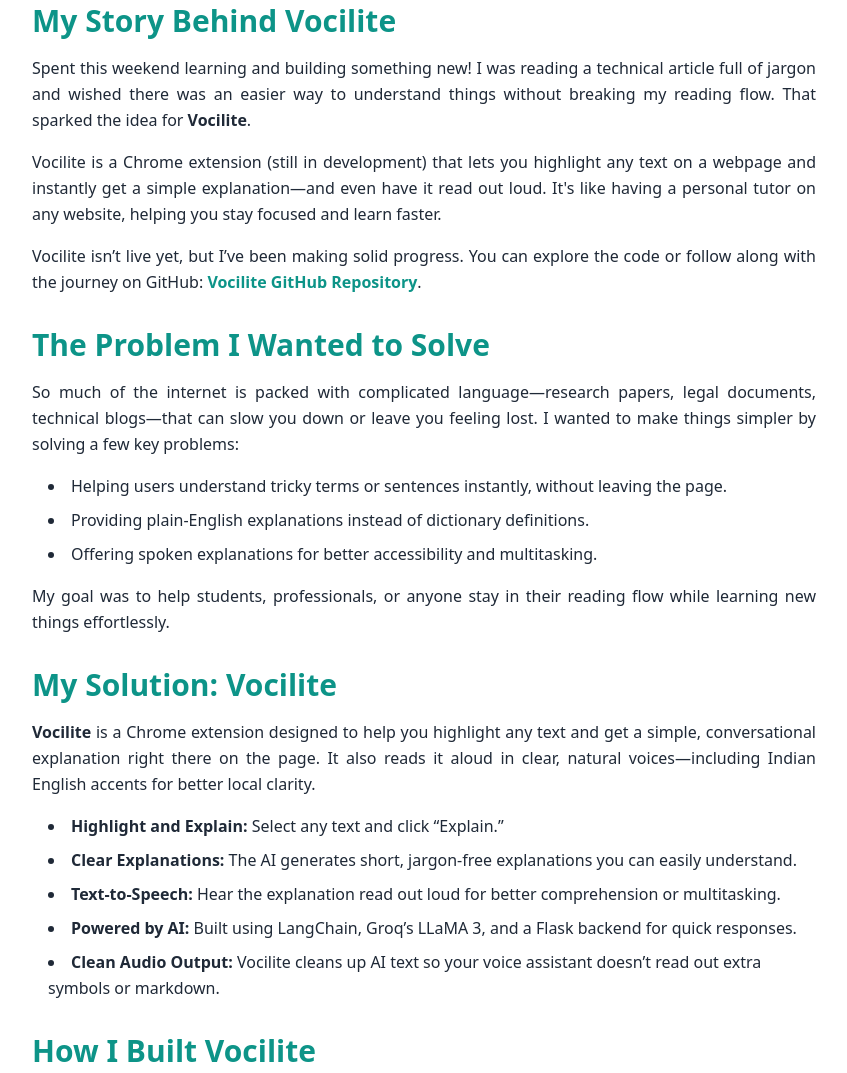
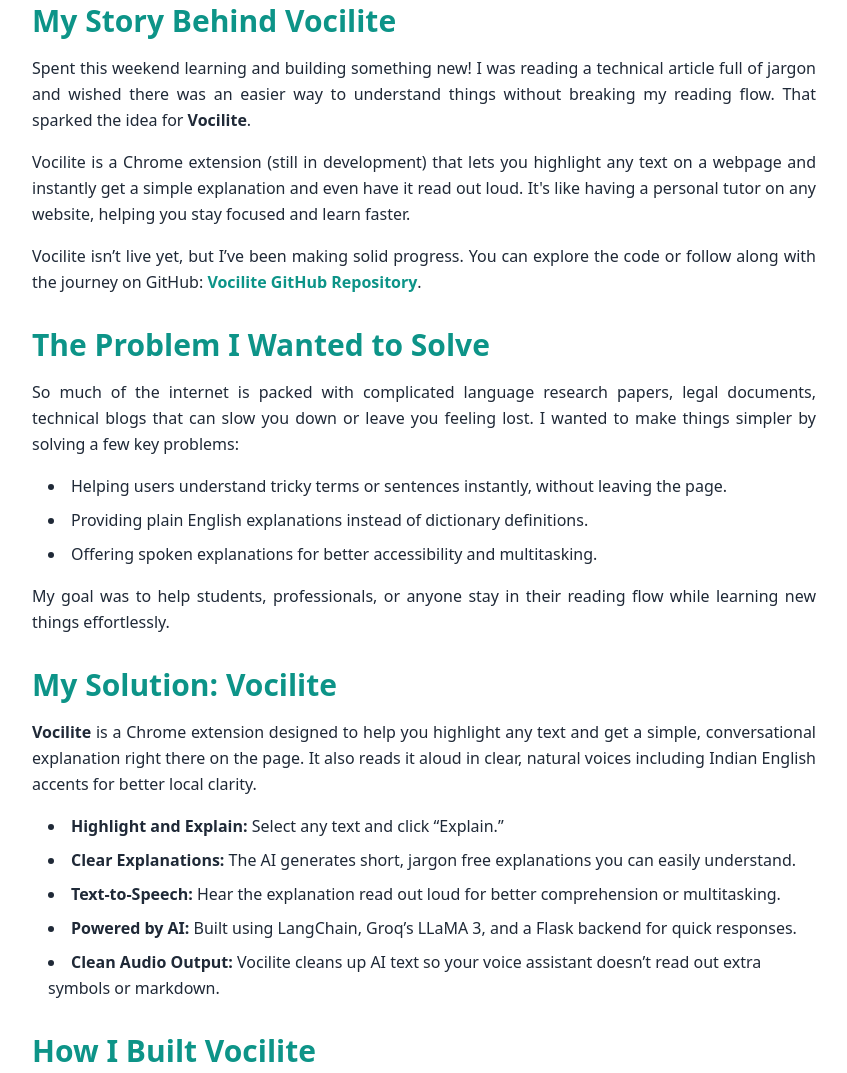
Before and after one commit to ashwinibhardwaj/blogs, a plain HTML site: page posts/vocilite_blog.html in a window 1280 px wide. Shown: the part 491-1564 px from the top of the page, without its empty margins (216-1063 px from the left). Drawn offline with nearby package versions, Linux system fonts and the light colour scheme.

Commit message:
Update vocilite_blog.html

```diff
--- a/posts/vocilite_blog.html
+++ b/posts/vocilite_blog.html
@@ -46,17 +46,17 @@
       <section class="mb-8">
         <h2 class="text-2xl sm:text-3xl font-semibold mb-4 text-teal-600 text-left">My Story Behind Vocilite</h2>
         <p class="mb-4 text-justify">Spent this weekend learning and building something new! I was reading a technical article full of jargon and wished there was an easier way to understand things without breaking my reading flow. That sparked the idea for <strong>Vocilite</strong>.</p>
-        <p class="mb-4 text-justify">Vocilite is a Chrome extension (still in development) that lets you highlight any text on a webpage and instantly get a simple explanation—and even have it read out loud. It's like having a personal tutor on any website, helping you stay focused and learn faster.</p>
+        <p class="mb-4 text-justify">Vocilite is a Chrome extension (still in development) that lets you highlight any text on a webpage and instantly get a simple explanation and even have it read out loud. It's like having a personal tutor on any website, helping you stay focused and learn faster.</p>
         <p class="mb-4 text-justify">Vocilite isn’t live yet, but I’ve been making solid progress. You can explore the code or follow along with the journey on GitHub: <a href="https://github.com/ashwinibhardwaj/TextExplainer.AI" target="_blank" class="text-teal-600 hover:underline font-semibold">Vocilite GitHub Repository</a>.</p>
       </section>
 
       <!-- Problem -->
       <section class="mb-8">
         <h2 class="text-2xl sm:text-3xl font-semibold mb-4 text-teal-600 text-left">The Problem I Wanted to Solve</h2>
-        <p class="mb-4 text-justify">So much of the internet is packed with complicated language—research papers, legal documents, technical blogs—that can slow you down or leave you feeling lost. I wanted to make things simpler by solving a few key problems:</p>
+        <p class="mb-4 text-justify">So much of the internet is packed with complicated language research papers, legal documents, technical blogs that can slow you down or leave you feeling lost. I wanted to make things simpler by solving a few key problems:</p>
         <ul class="list-disc list-inside space-y-2 mb-4 ml-4 text-left">
           <li>Helping users understand tricky terms or sentences instantly, without leaving the page.</li>
-          <li>Providing plain-English explanations instead of dictionary definitions.</li>
+          <li>Providing plain English explanations instead of dictionary definitions.</li>
           <li>Offering spoken explanations for better accessibility and multitasking.</li>
         </ul>
         <p class="mb-4 text-justify">My goal was to help students, professionals, or anyone stay in their reading flow while learning new things effortlessly.</p>
@@ -65,10 +65,10 @@
       <!-- Solution -->
       <section class="mb-8">
         <h2 class="text-2xl sm:text-3xl font-semibold mb-4 text-teal-600 text-left">My Solution: Vocilite</h2>
-        <p class="mb-4 text-justify"><strong>Vocilite</strong> is a Chrome extension designed to help you highlight any text and get a simple, conversational explanation right there on the page. It also reads it aloud in clear, natural voices—including Indian English accents for better local clarity.</p>
+        <p class="mb-4 text-justify"><strong>Vocilite</strong> is a Chrome extension designed to help you highlight any text and get a simple, conversational explanation right there on the page. It also reads it aloud in clear, natural voices including Indian English accents for better local clarity.</p>
         <ul class="list-disc list-inside space-y-2 mb-4 ml-4 text-left">
           <li><strong>Highlight and Explain:</strong> Select any text and click “Explain.”</li>
-          <li><strong>Clear Explanations:</strong> The AI generates short, jargon-free explanations you can easily understand.</li>
+          <li><strong>Clear Explanations:</strong> The AI generates short, jargon free explanations you can easily understand.</li>
           <li><strong>Text-to-Speech:</strong> Hear the explanation read out loud for better comprehension or multitasking.</li>
           <li><strong>Powered by AI:</strong> Built using LangChain, Groq’s LLaMA 3, and a Flask backend for quick responses.</li>
           <li><strong>Clean Audio Output:</strong> Vocilite cleans up AI text so your voice assistant doesn’t read out extra symbols or markdown.</li>
```
